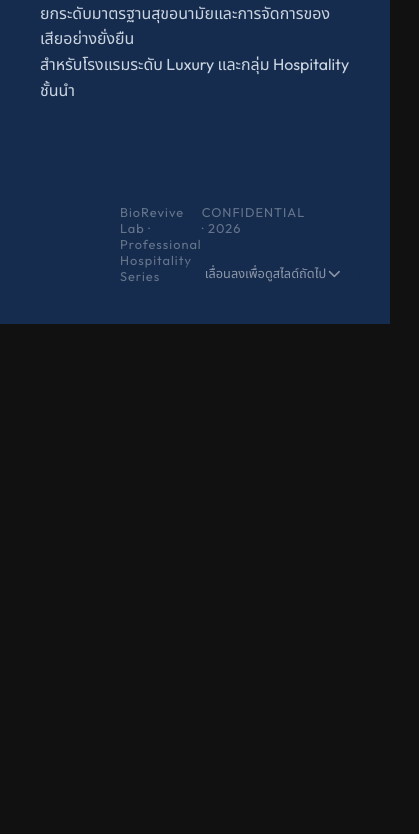
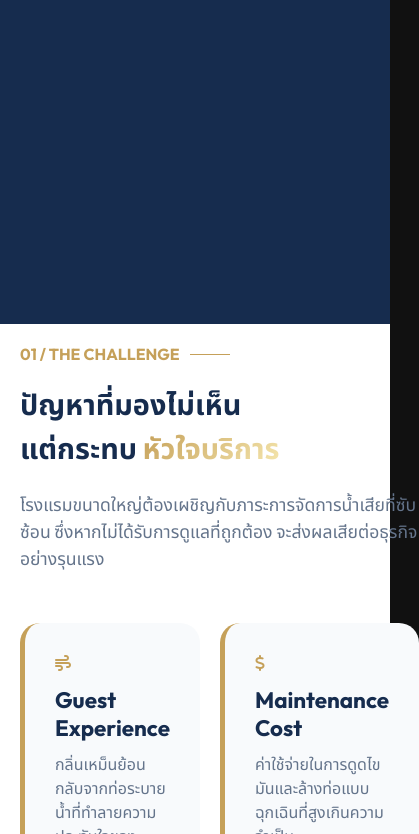
Before and after one commit to jomyuthonline/biorevive-lab, a plain HTML site: page pitch_deck_hotel.html in a window 390 px wide. Shown: the part 520-1354 px from the top of the page, 419 px wide, since content can reach past the window. Before the commit the page ends 844 px from the top, so only its background shows below. Drawn offline with Linux system fonts and the light colour scheme.

Commit message:
Fix mobile scrolling and image visibility for both pitch decks

```diff
--- a/pitch_deck_hotel.html
+++ b/pitch_deck_hotel.html
@@ -132,14 +132,42 @@
             letter-spacing: 1px;
         }
 
-        /* Responsive */
+        /* Responsive Updates */
         @media (max-width: 768px) {
-            .slide { padding: 40px; }
-            .h1 { font-size: 2.5rem; }
-            .h2 { font-size: 2rem; }
+            .deck {
+                scroll-snap-type: none; /* Disable snap on mobile for smoother feel */
+                height: auto;
+                overflow-y: visible;
+            }
+            .slide {
+                height: auto;
+                min-height: 100vh;
+                padding: 60px 20px;
+                justify-content: flex-start;
+                scroll-snap-align: none;
+                overflow: visible;
+            }
+            .h1 { font-size: 2.2rem; }
+            .h2 { font-size: 1.8rem; margin-bottom: 20px; }
             .content-grid { grid-template-columns: 1fr; gap: 20px; }
+            .image-box { height: 280px; }
             .lede { font-size: 1rem; }
             .cover-bg { display: none; }
+            .section-num { left: 20px; top: 20px; }
+            .footer-tag {
+                position: relative;
+                bottom: 0; left: 0; right: 0;
+                margin-top: 40px;
+                padding-bottom: 20px;
+                flex-direction: column;
+                gap: 5px;
+            }
+
+            /* Stack grids on mobile */
+            .mobile-stack { grid-template-columns: 1fr !important; gap: 20px !important; }
+            .mobile-stack > div { margin-bottom: 10px; }
+            .mobile-stack img { height: 220px !important; }
+            .nav-hint { display: none; }
         }
 
         /* Navigation Hints */
```
Also changed, not shown: pitch_deck.html (+24 -4 lines).
